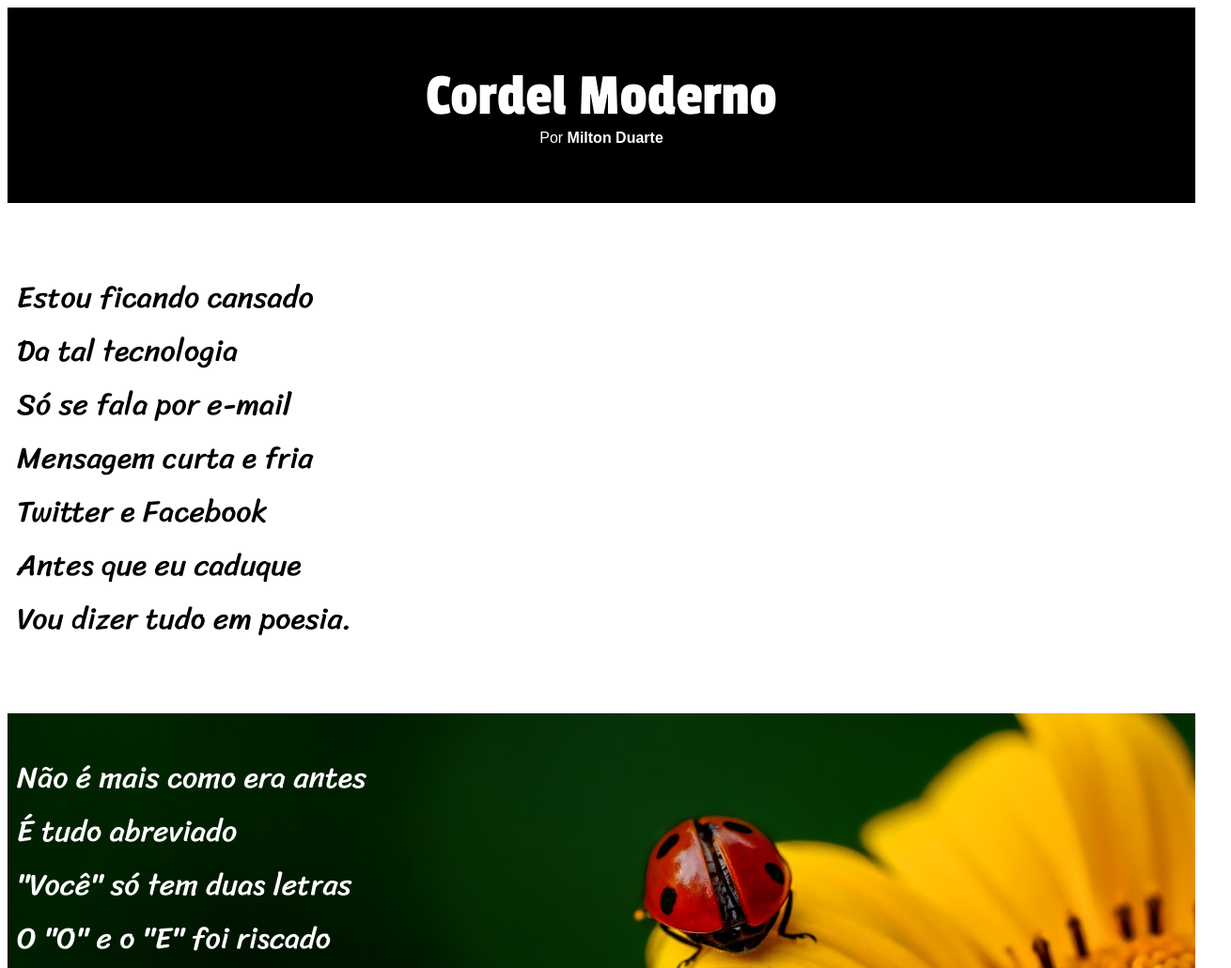
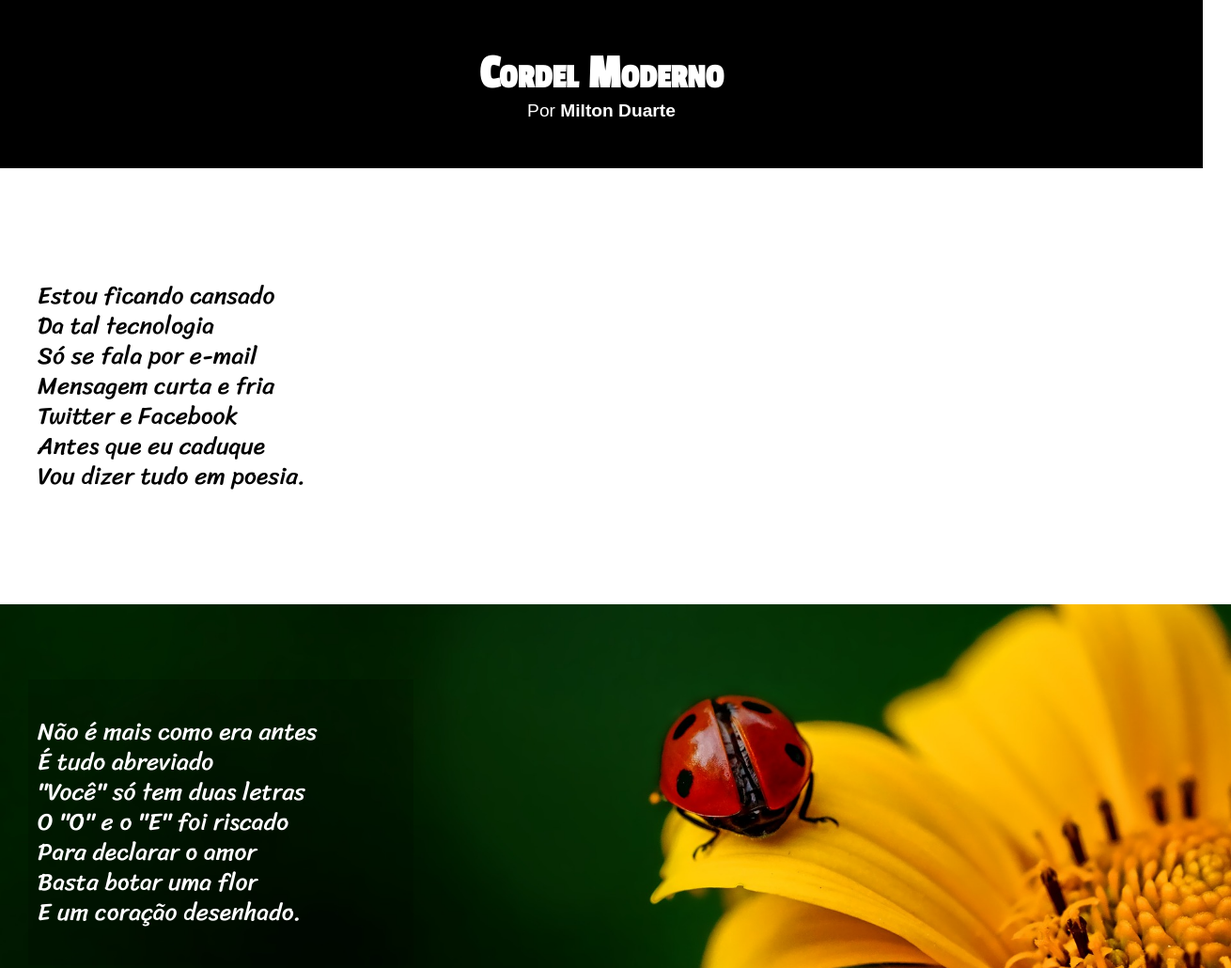
Before and after one commit to fernandoWillian888/html-css, a plain HTML site: page exercícios/d012/index.html in a window 1280 px wide. Shown: the top 1030 px of the page at 94% size, 1310 px wide, since content can reach past the window. Drawn offline with Linux system fonts and the light colour scheme.

Commit message:
06.08.2023

```diff
--- a/exercícios/d012/style.css
+++ b/exercícios/d012/estilo/style.css
@@ -2,7 +2,16 @@
 
 @import url('https://fonts.googleapis.com/css2?family=Passion+One&family=Sriracha&display=swap');
 
-h1, h3, footer {
+* {
+    margin: 0px;
+    padding: 0px;
+}
+
+html, body {
+    min-height: 100vh;
+}
+
+header, footer {
     font-weight: normal;
     color: white;
     background-color: black;
@@ -12,26 +21,27 @@ h1, h3, footer {
 
 h1 {
     font-family: "Passion One", cursive;
-    padding: 60px 0px 0px 0px;
-    font-size: 4em;
+    padding: 50px 0px 0px 0px;
+    font-size: 4vw;
+    font-variant: small-caps;
 }
 
-h3 {
+header > p {
     font-family: Arial, Helvetica, sans-serif;
-    font-size: 16px;
-    padding: 0px 0px 60px 0px;
+    font-size: 1.5vw;
+    padding: 0px 0px 50px 0px;
 }
 
 p {
     font-family: "Sriracha", cursive;
-    font-size: 2em;
+    font-size: 2vw;
     padding: 40px 0px 40px 10px;
 }
 
 a {
     text-decoration: none;
     color: white;
-    font-weight: bold;
+    font-weight: bolder;
 }
 
 a:hover {
@@ -43,10 +53,26 @@ footer {
     padding: 10px 0px 10px 0px;
 }
 
+section {
+    padding-top: 10vh;
+    padding-left: 30px;
+    padding-bottom: 10vh;
+    line-height: 2em;
+}
+
+section.normal {
+
+}
+
+section.imagem > p{
+    width: 400px;
+    background-color: rgba(0, 0, 0, 0.158);
+}
+
 section#img01 {
     color: white;
     background-color: black;
-    background-image: url("./imagens/background001.jpg");
+    background-image: url("../imagens/background001.jpg");
     background-repeat: no-repeat;
     background-position: center center;
     background-size: cover;
@@ -56,6 +82,6 @@ section#img01 {
 
 section#img02 {
     color: white;
-    background: black url(./imagens/background002.jpg) no-repeat center center fixed;
+    background: black url(../imagens/background002.jpg) no-repeat center center fixed;
     background-size: cover;
 }
--- a/exercícios/d012/index.html
+++ b/exercícios/d012/index.html
@@ -4,84 +4,80 @@
     <meta charset="UTF-8">
     <meta name="viewport" content="width=device-width, initial-scale=1.0">
     <title>Efeito Parallax</title>
-    <link rel="stylesheet" href="style.css">
+    <link rel="stylesheet" href="./estilo/style.css">
 </head>
 <body>
     <header>
         <h1>Cordel Moderno</h1>
-        <h3>Por <a href="#">Milton Duarte</a></h3>
+        <p>Por <a href="https://www.recantodasletras.com.br/poesias/3186743" target="_blank">Milton Duarte</a></p>
     </header>
     <main>
-        <section>
+        <section class="normal">
             <p>Estou ficando cansado<br>
                 Da tal tecnologia<br>
                 Só se fala por e-mail<br>
                 Mensagem curta e fria<br>
                 Twitter e Facebook<br>
                 Antes que eu caduque<br>
-                Vou dizer tudo em poesia.<br></p>
+                Vou dizer tudo em poesia.</p>
         </section>
 
-        <section id="img01">
+        <section id="img01" class="imagem">
             <p>Não é mais como era antes<br>
                 É tudo abreviado<br>
                 "Você" só tem duas letras<br>
                 O "O" e o "E" foi riscado<br>
                 Para declarar o amor<br>
                 Basta botar uma flor<br>
-                E um coração desenhado.<br></p>
+                E um coração desenhado.</p>
         </section>
 
-        <section>
+        <section class="normal">
             <p>Arroba agora não pesa<br>
                 É parte de um endereço<br>
                 Ponto final nem se usa<br>
                 Ou vai até no começo<br>
                 Agora é .com<br>
                 Se o saite é muito bom<br>
-                Ele vale um alto preço.<br></p>
-        </section>
+                Ele vale um alto preço.</p>
 
-        <section>
             <p>Pra piorar a liguagem<br>
                 O emoticom é um risco<br>
                 Tem símbolo para tudo<br>
                 Ponto e vírgula e um asterisco<br>
                 Um beijo significa<br>
                 Pra entender como fica<br>
-                Decifre esse rabisco.<br></p>
+                Decifre esse rabisco.</p>
         </section>
 
-        <section id="img02">
+        <section id="img02" class="imagem">
                 <p>Tenho saudade das cartas<br>
                     Escritas com a própria mão<br>
                     Mandava no mês de Junho<br>
                     Só chegava no Verão<br>
                     Mas matava a saudade<br>
                     Era texto de verdade<br>
-                Nas linhas do coração.<br></p>
+                    Nas linhas do coração.</p>
         </section>
 
-        <section>
+        <section class="normal">
             <p>Agora, escrevo e envio<br>
                 Chegando na mesma hora<br>
                 Mas quando vou prosear<br>
                 A pessoa foi embora<br>
                 Abriu outro aplicativo<br>
                 O mundo ficou cativo<br>
-                Da tecnologia do agora.<br></p>
-        </section>
+                Da tecnologia do agora.</p>
 
-        <section>
             <p>Felizmente, pra orar<br>
                 Não precisa de internet<br>
                 Deus escuta todo mundo<br>
                 Se quiser, faça esse teste<br>
                 Dois pontos são dois joelhos<br>
                 Seus lábios são aparelhos<br>
-                Deixe que Deus interprete.<br></p>
+                Deixe que Deus interprete.</p>
         </section>
     </main>
-    <footer>site criado por <a href="#">Fernando Willian</a></footer>
+    <footer>site criado por <a href="https://www.linkedin.com/in/fernando-willian-4a9367212/" target="_blank">Fernando Willian</a></footer>
 </body>
 </html>
```
Lines whose indentation alone changed are shown as unchanged.
